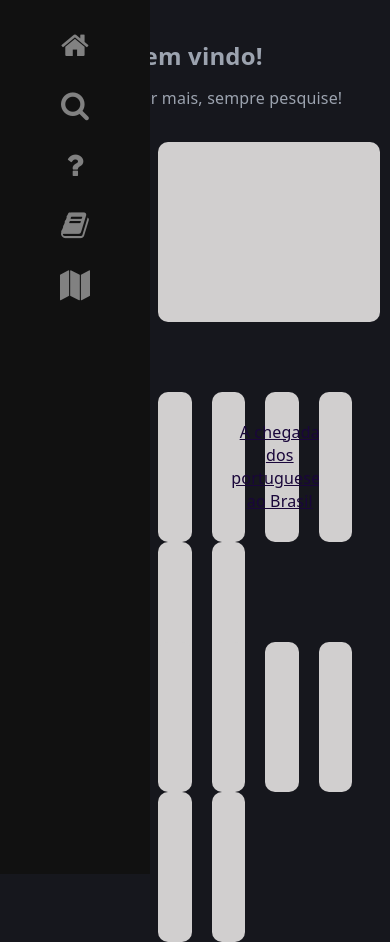
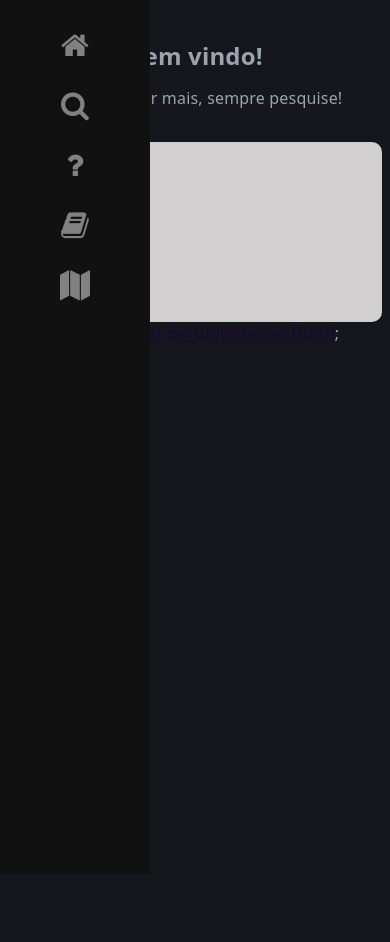
Before and after one commit to maju2107/SiteHistoriando, a React (Vite) app in the folder site/: page / in a window 390 px wide. After the commit the page ends 860 px from the top, so only its background shows below. Built offline with nearby package versions, Linux system fonts and the light colour scheme.

Commit message:
[update] Primeira tentativa de deixar o site responsivo com bootstrap

```diff
--- a/site/package.json
+++ b/site/package.json
@@ -10,6 +10,8 @@
     "preview": "vite preview"
   },
   "dependencies": {
+    "@popperjs/core": "^2.11.8",
+    "bootstrap": "^5.3.8",
     "react": "^19.2.4",
     "react-dom": "^19.2.4",
     "react-router-dom": "^7.14.2"
@@ -26,6 +28,7 @@
     "eslint-plugin-react-hooks": "^7.0.1",
     "eslint-plugin-react-refresh": "^0.5.2",
     "globals": "^17.4.0",
+    "sass": "^1.100.0",
     "vite": "^8.0.1"
   }
 }
--- a/site/src/App.jsx
+++ b/site/src/App.jsx
@@ -1,6 +1,5 @@
 import React from 'react';
 import { BrowserRouter, Routes, Route } from "react-router-dom";
-import './css/App.css';
 import SideNavigationBar from './components/SideNavigationBar';
 import PageChegadaPortugueses from './pages/PageChegadaPortugueses';
 import Home from './pages/Home';
--- a/site/src/css/App.css
+++ /dev/null
@@ -1 +0,0 @@
-/*css*/
--- a/site/src/css/Home.css
+++ b/site/src/css/Home.css
@@ -1,3 +1,4 @@
+/*
 .column {
     float: left;
     width: 15%;
@@ -10,7 +11,7 @@
     justify-content: center;
     align-items: center;
 
-}
+} */
 
 #title {
     color: #19063a;
@@ -18,12 +19,11 @@
 
 #banner {
     background-color: #d1cfcf;
-    width: 99%;
-    height:180%;
+    height: 180px;
     border-radius: 10px;
 }
 
-.row {
+/* .row {
     margin-left: 150px;
     height: 100px;
     margin-bottom: 150px;
@@ -33,7 +33,7 @@
     content: "";
     display: table;
     clear: both;
-}
+} */
 
 
 #main {
--- a/site/src/main.jsx
+++ b/site/src/main.jsx
@@ -3,6 +3,7 @@ import { createRoot } from 'react-dom/client';
 import './css/index.css';
 import App from './App.jsx';
 import { BrowserRouter } from 'react-router-dom';
+import 'bootstrap/dist/js/bootstrap.bundle.min.js';
 
 createRoot(document.getElementById('root')).render(
   <BrowserRouter>
--- a/site/src/pages/Home.jsx
+++ b/site/src/pages/Home.jsx
@@ -13,14 +13,14 @@ function Home() {
             <p>Para aprender mais, sempre pesquise!</p>
         </div>
 
-        <div className='row'>
+        <div className='container-sm'>
             <div id='banner'>
 
             </div>
         </div>
 
-        <div className='row'>
-            <div className='column'>
+        <div className='conatainer'>
+            <div className='row g-4'>
             </div>
 
             <div className='column'>
```
Also changed, not shown: 1 other file (tests, documents, lock files or other folders).
